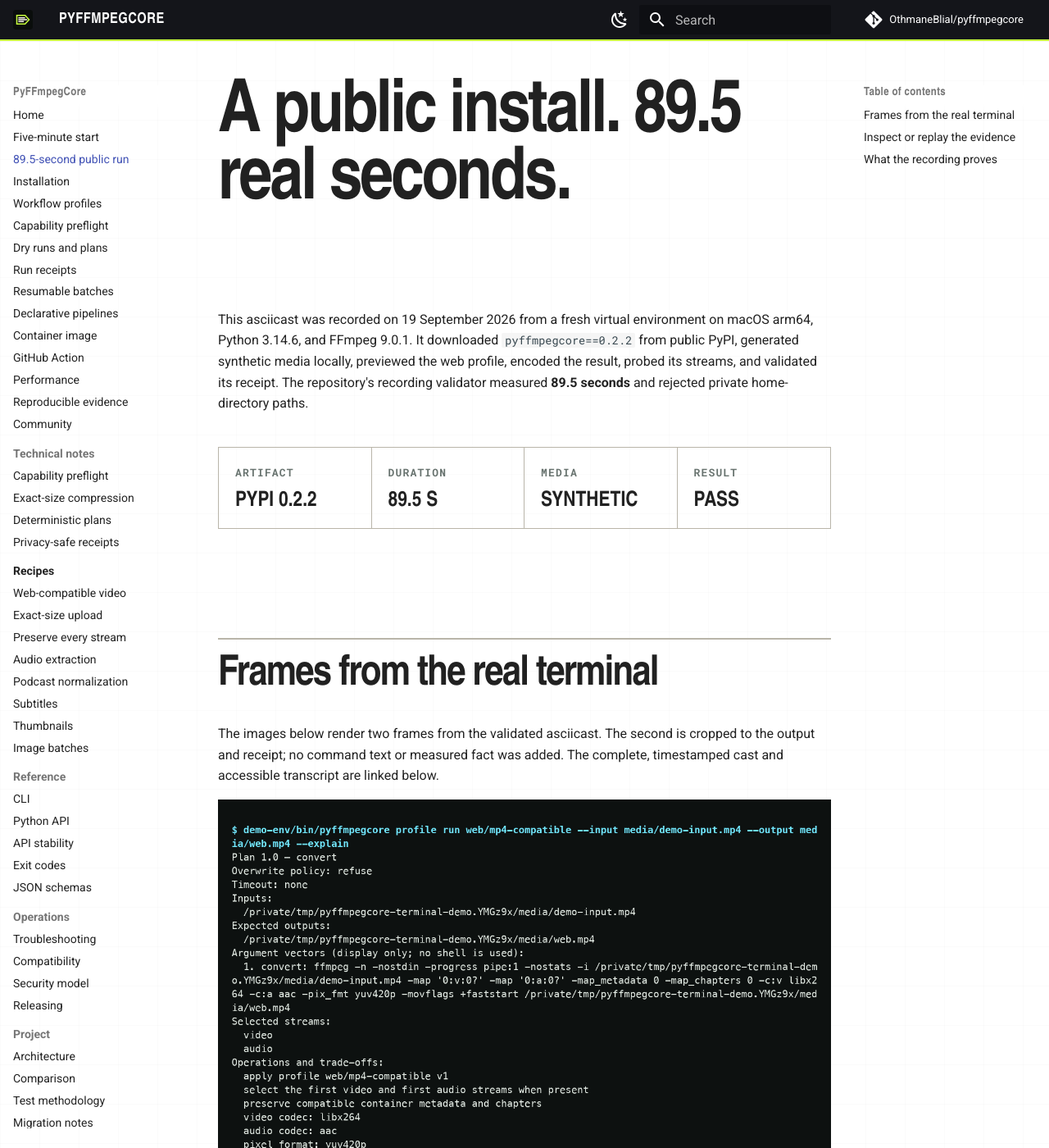
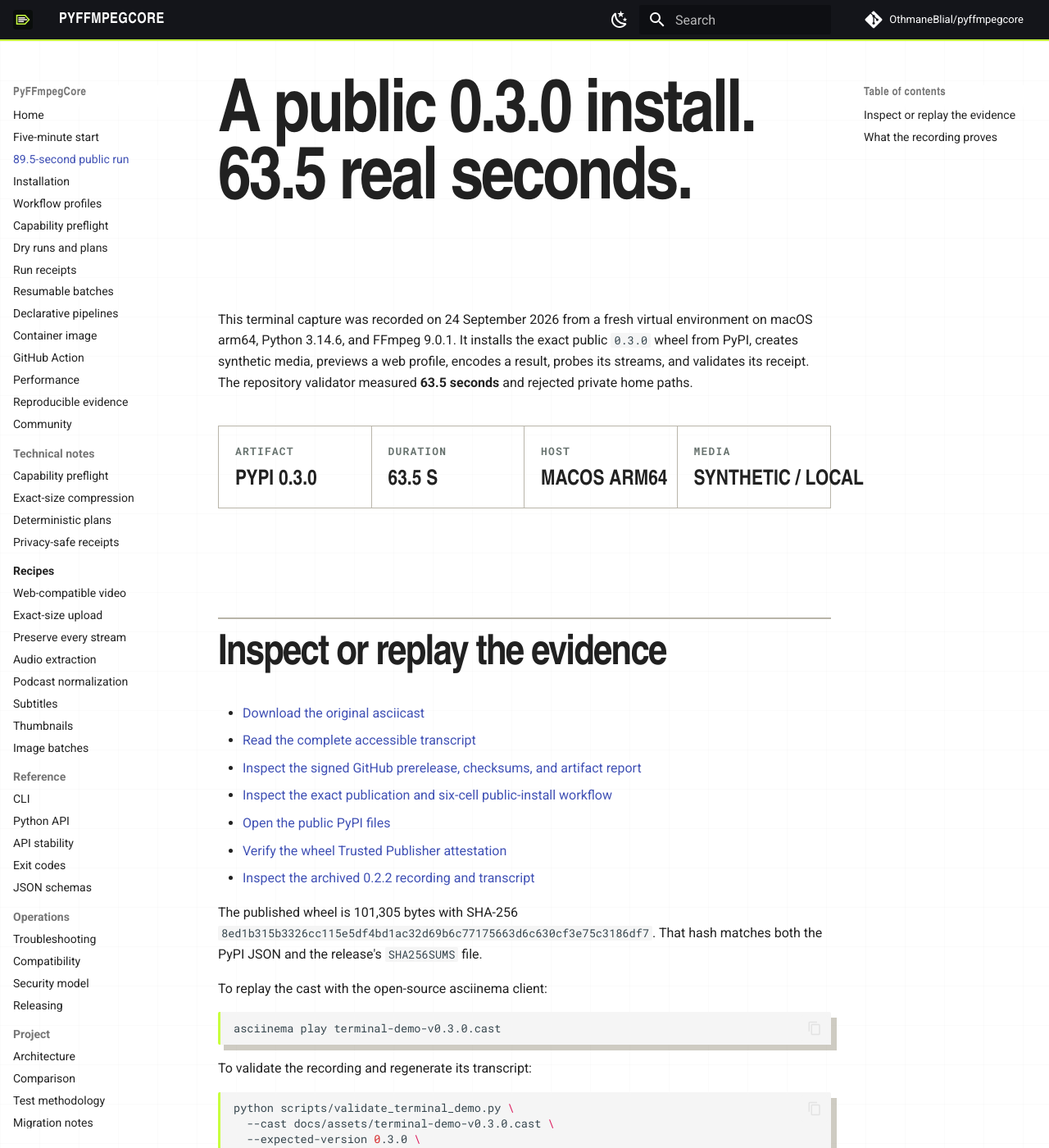
Before and after one commit to OthmaneBlial/pyffmpegcore, an MkDocs documentation site: the page built from docs/terminal-demo.md, in a window 1280 px wide and 1400 px high. Shown: the whole window at 82% size. Built offline with MkDocs 1.6.1 and Material for MkDocs 9.7.7, drawn with Linux system fonts in a browser that asks for light colours; comment, search, counter and statistics services are not loaded; some of the changed text lies outside the part shown.

Commit message:
docs: refresh 0.3.0 release proof

````diff
--- a/docs/COMPATIBILITY.md
+++ b/docs/COMPATIBILITY.md
@@ -23,7 +23,29 @@ on that runner and FFmpeg build.
 
 The [CI workflow](https://github.com/OthmaneBlial/pyffmpegcore/actions/workflows/ci.yml) is authoritative. A cell counts as tested only when its current required check is green. Compatibility JSON artifacts record the runner architecture, Python version, CLI version, FFmpeg path/version, and FFprobe path/version. The workflow also validates the six artifacts and uploads a readable summary; `python scripts/summarize_compatibility.py <downloaded-artifact-directory> --run-url <run-url>` reproduces it locally.
 
-### Verified snapshot: 19 September 2026
+### Verified release snapshot: 24 September 2026
+
+The signed `v0.3.0` tag points to source SHA
+`492d4b0a808cd429b75b2d21735652260eee9296`. Release workflow
+[`35971504440`](https://github.com/OthmaneBlial/pyffmpegcore/actions/runs/35971504440)
+built one wheel and sdist, checked their contents and hashes, then passed exact
+wheel media smokes and forced fixture generation on Linux, macOS, and Windows
+with Python 3.10 and 3.14. After PyPI publication, six clean installs of that
+public release also passed `--version`, `doctor`, and `smoke-test`.
+
+Wheel `pyffmpegcore-0.3.0-py3-none-any.whl` is 101,305 bytes with SHA-256
+`8ed1b315b3326cc115e5df4bd1ac32d69b6c77175663d6c630cf3e75c3186df7`.
+The 334,320-byte source distribution has SHA-256
+`e01753d0315525ebd99c7da2c2dc7a09cf6d13af488fc81fe9692a8a2f925e78`.
+Both hashes match the public PyPI JSON and the GitHub Release checksums.
+The manual validation bundle and tagged release artifacts were downloaded and
+compared byte-for-byte; their wheel and sdist matched.
+
+These release jobs cover the two OS/Python anchor versions; they do not replace
+the full Python 3.10–3.14 package-contract workflow. No container or GitHub
+Action image was built or tested for this release.
+
+### Historical snapshot: 19 September 2026
 
 In [run `35448000531`](https://github.com/OthmaneBlial/pyffmpegcore/actions/runs/35448000531), all six media smoke jobs, the Linux Python 3.10–3.14 package-contract jobs, and the compatibility-summary job passed. The six media jobs installed the **same prebuilt wheel** (`pyffmpegcore-0.2.2-py3-none-any.whl`, SHA-256 `71f40a5f5e11468cf84639f0a91042fead24819d2def4e1ee081987085bb2525`). This is a CI artifact from `c81c54d`, not the published `0.2.2` wheel. Each cell reports 26/26 verified checks: the previous 22 workflows and four expected refusals whose exit codes and remedies were checked. The [generated Markdown artifact](https://github.com/OthmaneBlial/pyffmpegcore/actions/runs/35448000531) records every cell and its capability gaps.
 
--- a/docs/terminal-demo.md
+++ b/docs/terminal-demo.md
@@ -1,73 +1,58 @@
-# A public install. 89.5 real seconds.
+# A public 0.3.0 install. 63.5 real seconds.
 
-This asciicast was recorded on 19 September 2026 from a fresh virtual
-environment on macOS arm64, Python 3.14.6, and FFmpeg 9.0.1. It downloaded
-`pyffmpegcore==0.2.2` from public PyPI, generated synthetic media locally,
-previewed the web profile, encoded the result, probed its streams, and
-validated its receipt. The repository's recording validator measured **89.5
-seconds** and rejected private home-directory paths.
+This terminal capture was recorded on 24 September 2026 from a fresh virtual
+environment on macOS arm64, Python 3.14.6, and FFmpeg 9.0.1. It installs the
+exact public `0.3.0` wheel from PyPI, creates synthetic media, previews a web
+profile, encodes a result, probes its streams, and validates its receipt. The
+repository validator measured **63.5 seconds** and rejected private home paths.
 
 <div class="pfc-demo-ledger" aria-label="Terminal demonstration facts">
-  <div><span>Artifact</span><strong>PyPI 0.2.2</strong></div>
-  <div><span>Duration</span><strong>89.5 s</strong></div>
-  <div><span>Media</span><strong>Synthetic</strong></div>
-  <div><span>Result</span><strong>PASS</strong></div>
+  <div><span>Artifact</span><strong>PyPI 0.3.0</strong></div>
+  <div><span>Duration</span><strong>63.5 s</strong></div>
+  <div><span>Host</span><strong>macOS arm64</strong></div>
+  <div><span>Media</span><strong>Synthetic / local</strong></div>
 </div>
-
-## Frames from the real terminal
-
-The images below render two frames from the validated asciicast. The second
-is cropped to the output and receipt; no command text or measured fact was
-added. The complete, timestamped cast and accessible transcript are linked
-below.
-
-![Actual 0.2.2 terminal frame: web profile command, FFmpeg argument plan, selected streams, required capabilities, and preflight PASS.](assets/terminal-plan-v0.2.2.png)
-
-The plan exposes H.264/AAC, `yuv420p`, the two selected streams, and the
-required encoders and MP4 muxer before the file is written.
-[Open the plan frame at full resolution](assets/terminal-plan-v0.2.2.png).
-
-![Actual 0.2.2 terminal frame: probed H.264/AAC MP4 and successful schema 1.0 receipt validation.](assets/terminal-result-v0.2.2.png)
-
-The output was a 60.02-second H.264/AAC MP4 reported as 2.5 MB. The synthetic
-input and output lived in the recorder's temporary directory; the recording
-and transcript preserve the console evidence, not a downloadable media file.
-[Open the result frame at full resolution](assets/terminal-result-v0.2.2.png).
 
 ## Inspect or replay the evidence
 
-- [Download the original asciicast](assets/terminal-demo-v0.2.2.cast)
-- [Read the complete accessible transcript](assets/terminal-demo-v0.2.2.txt)
-- [Inspect frame timestamps, crops, renderer, and SHA-256 hashes](assets/terminal-demo-v0.2.2.frames.json)
-- [Inspect the exact public release workflow](https://github.com/OthmaneBlial/pyffmpegcore/actions/runs/32955455841)
-- [Inspect the signed release and checksums](https://github.com/OthmaneBlial/pyffmpegcore/releases/tag/v0.2.2)
-- [Inspect the archived `0.2.1` cast](assets/terminal-demo-v0.2.1.cast)
+- [Download the original asciicast](assets/terminal-demo-v0.3.0.cast)
+- [Read the complete accessible transcript](assets/terminal-demo-v0.3.0.txt)
+- [Inspect the signed GitHub prerelease, checksums, and artifact report](https://github.com/OthmaneBlial/pyffmpegcore/releases/tag/v0.3.0)
+- [Inspect the exact publication and six-cell public-install workflow](https://github.com/OthmaneBlial/pyffmpegcore/actions/runs/35971504440)
+- [Open the public PyPI files](https://pypi.org/project/pyffmpegcore/0.3.0/)
+- [Verify the wheel Trusted Publisher attestation](https://pypi.org/integrity/pyffmpegcore/0.3.0/pyffmpegcore-0.3.0-py3-none-any.whl/provenance)
+- [Inspect the archived 0.2.2 recording and transcript](assets/terminal-demo-v0.2.2.cast)
 
-To replay the cast locally with the open-source asciinema client:
+The published wheel is 101,305 bytes with SHA-256
+`8ed1b315b3326cc115e5df4bd1ac32d69b6c77175663d6c630cf3e75c3186df7`.
+That hash matches both the PyPI JSON and the release's `SHA256SUMS` file.
+
+To replay the cast with the open-source asciinema client:
 
 ```bash
-asciinema play terminal-demo-v0.2.2.cast
+asciinema play terminal-demo-v0.3.0.cast
 ```
 
-To verify the recording and regenerate its transcript from the repository:
+To validate the recording and regenerate its transcript:
 
 ```bash
 python scripts/validate_terminal_demo.py \
-  --cast docs/assets/terminal-demo-v0.2.2.cast \
-  --expected-version 0.2.2 \
-  --transcript /tmp/terminal-demo-v0.2.2.txt
+  --cast docs/assets/terminal-demo-v0.3.0.cast \
+  --expected-version 0.3.0 \
+  --transcript /tmp/terminal-demo-v0.3.0.txt
 ```
 
 ## What the recording proves
 
-1. The package came from public PyPI rather than the repository checkout.
-2. `doctor` resolved the actual FFmpeg and FFprobe binaries and indexed their
-   capabilities.
-3. `smoke-test` generated and verified local media without a personal file.
-4. `--explain` showed the argument vector and trade-offs before mutation.
-5. The run emitted progress, probed the output, and wrote a receipt.
-6. The receipt validator accepted schema 1.0 and its single item.
+1. The installed package came from the public PyPI wheel, checked by SHA-256.
+2. `doctor` resolved the real FFmpeg and FFprobe binaries and their capabilities.
+3. `smoke-test` generated a local synthetic input and verified a thumbnail.
+4. `--explain` showed the argument plan and preflight without writing output.
+5. The run emitted progress and produced a 60.02-second H.264/AAC MP4 at
+   320×180, reported as 2.5 MB.
+6. The receipt validator accepted schema 1.0 and the recorded item.
 
-This generated fixture does not establish quality on user media, support for
-every FFmpeg build, or a size reduction. See the [compatibility
-policy](COMPATIBILITY.md) and [measured recipe evidence](evidence.md).
+The fixture and measured output are synthetic. They do not establish quality
+on user media or support for every FFmpeg build. No personal media or telemetry
+was involved. See the [compatibility policy](COMPATIBILITY.md) and [measured
+recipe evidence](evidence.md).
````
Also changed, not shown: README.md (+14 -10 lines), RELEASE_CHECKLIST.md (+18 -19 lines), ROADMAP.md (+24 -13 lines), docs/PROGRESS.md (+7 -6 lines), docs/assets/terminal-demo-v0.3.0.txt (added, +189 -0 lines), docs/index.md (+8 -8 lines), 1 other file.
